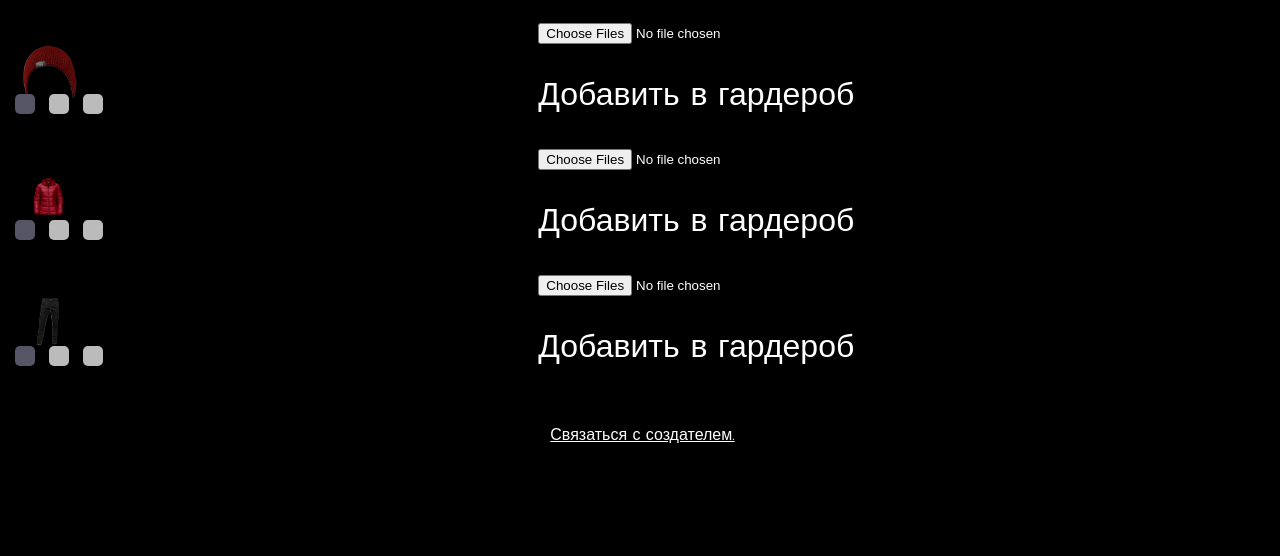
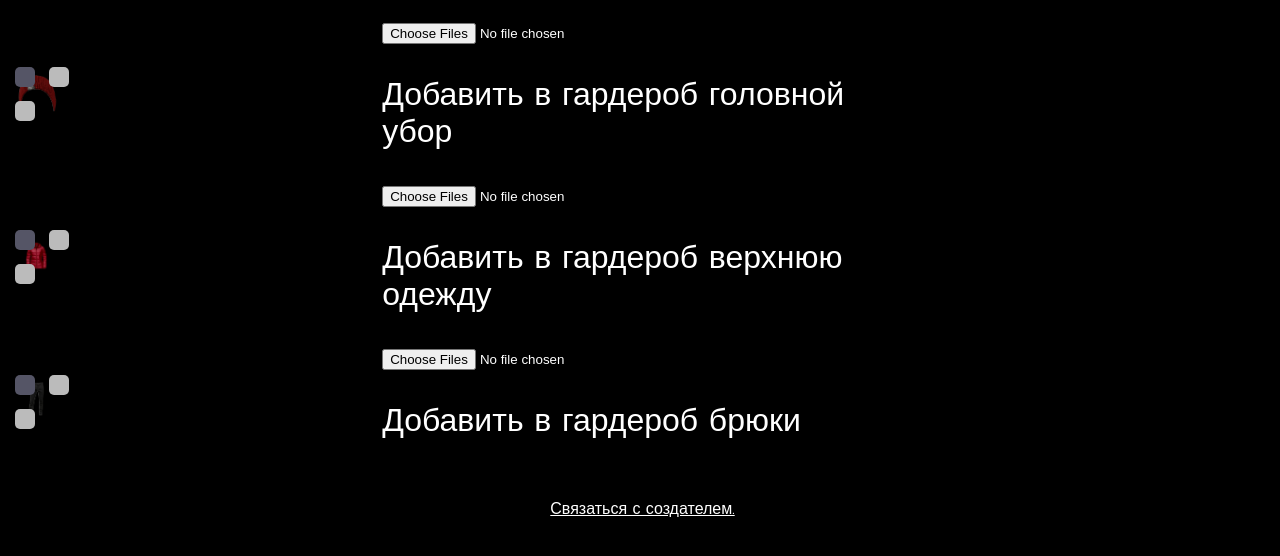
Before and after one commit to zi2p/R-Web, a plain HTML site: page wardrobe.html in a window 1280 px wide. Shown: the part 210-766 px from the top of the page. Drawn offline with Linux system fonts and the light colour scheme.

Commit message:
refactor name

```diff
--- a/wardrobe.html
+++ b/wardrobe.html
@@ -44,7 +44,7 @@
                     multiple
                 >
                 <label class="upload-file__label" for="upload-file__input_1">
-                    <span class="upload-file__text"><h3> Добавить в гардероб </h3></span>
+                    <span class="upload-file__text"><h3> Добавить в гардероб головной убор</h3></span>
                 </label>
             </div>
         </td>
@@ -74,7 +74,7 @@
                     multiple
                 >
                 <label class="upload-file__label" for="upload-file__input_1">
-                    <span class="upload-file__text"><h3> Добавить в гардероб </h3></span>
+                    <span class="upload-file__text"><h3> Добавить в гардероб верхнюю одежду</h3></span>
                 </label>
             </div>
         </td></tr>
@@ -104,7 +104,7 @@
                     multiple
                 >
                 <label class="upload-file__label" for="upload-file__input_1">
-                    <span class="upload-file__text"><h3> Добавить в гардероб </h3></span>
+                    <span class="upload-file__text"><h3> Добавить в гардероб брюки</h3></span>
                 </label>
             </div>
         </td>
```
